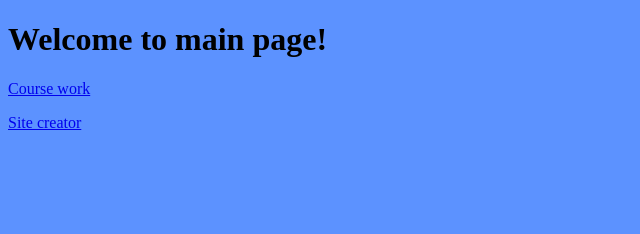
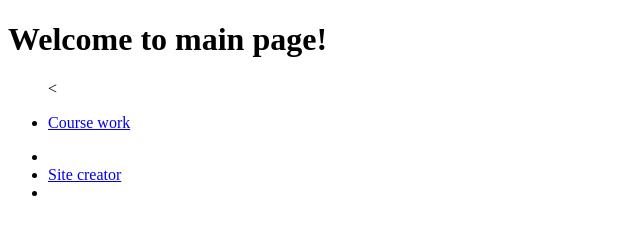
Before and after one commit to KulchytskiyDmytro/KulchytskiyDmytro.github.io, a plain HTML site: page index.html in a window 1280 px wide. Shown: the whole page, without its empty margins (0-640 px from the left). Drawn offline with Linux system fonts and the light colour scheme.

Commit message:
Update index.html

```diff
--- a/index.html
+++ b/index.html
@@ -1,8 +1,5 @@
 <!DOCTYPE html>
 <html>
-<style>
-body {background-color: rgb(92,146,255)}
-</style>
     <head>
         <title>Landing page</title>
         <meta charset="UTF-8">
@@ -11,7 +8,11 @@ body {background-color: rgb(92,146,255)}
     <body>
         <h1>Welcome to main page!</h1>
 
-        <p><a href="Coursework/coursework.html">Course work</a></p>
-        <a href="practice1/practice1.html">Site creator</a>
+        <ul>
+            <
+            <li><p><a href="Coursework/coursework.html">Course work</a></p><li>
+            <li><a target="_blank" href="practice1/practice1.html">Site creator</a><li>
+        </ul>
+
     </body>
 </html>
```
